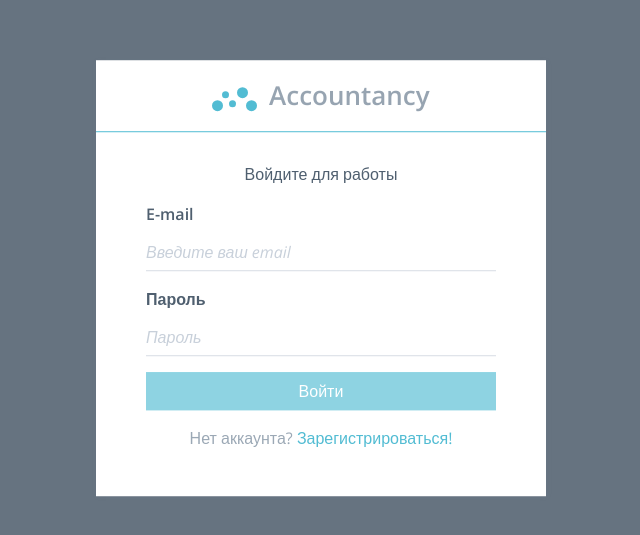
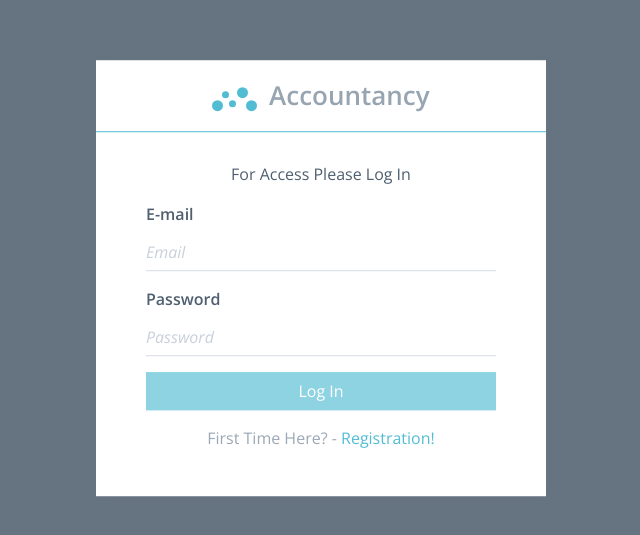
Before and after one commit to byshako/Home-Accountancy, an Angular app: page /login in a window 1280 px wide. Shown: the part 117-652 px from the top of the page, without its empty margins (319-959 px from the left). Built offline with nearby package versions, Linux system fonts and the light colour scheme.

Commit message:
Login Form alert Messages

```diff
--- a/db.json
+++ b/db.json
@@ -2,7 +2,7 @@
   "users": [
     {
       "id": 1,
-      "email": "wfm@mail.ru",
+      "email": "test@test.com",
       "password": "12345678",
       "name": "Администратор"
     }
--- a/src/app/app.module.ts
+++ b/src/app/app.module.ts
@@ -8,6 +8,7 @@ import { AuthModule } from './auth/auth.module';
 import { AppRoutingModule } from './app-routing.module';
 import { AuthRoutingModule } from './auth/auth-routing.module';
 import { SharedModule } from './shared/shared.module';
+import {UsersService} from "./shared/services/users.service";
 
 @NgModule({
   declarations: [
@@ -22,7 +23,7 @@ import { SharedModule } from './shared/shared.module';
     AuthRoutingModule,
     SharedModule
   ],
-  providers: [],
+  providers: [UsersService],
   bootstrap: [AppComponent]
 })
 export class AppModule { }
--- a/src/app/auth/login/login.component.html
+++ b/src/app/auth/login/login.component.html
@@ -1,4 +1,4 @@
-<p class="text-xs-center">Войдите для работы</p>
+<p class="text-xs-center">For Access Please Log In</p>
 <form [formGroup]="form" (ngSubmit)="onSubmit()">
     <div
             class="form-group"
@@ -9,14 +9,14 @@
                 type="text"
                 class="form-control underlined"
                 id="email"
-                placeholder="Введите ваш email"
+                placeholder="Email"
                 formControlName="email"
         >
         <span
                 class="form-help-text"
                 *ngIf="form.get('email').invalid && form.get('email').touched"
         >
-            <span *ngIf="form.get('email')['errors']['required']">Email must be entered, </span>
+            <span *ngIf="form.get('email')['errors']['required']">Email Required, </span>
             <span *ngIf="form.get('email')['errors']['email']">Email is not Correct</span>
         </span>
     </div>
@@ -24,31 +24,32 @@
             class="form-group"
             [ngClass]="{'has-error': form.get('password').invalid && form.get('password').touched}"
     >
-        <label for="password">Пароль</label>
+        <label for="password">Password</label>
         <input
                 type="password"
                 class="form-control underlined"
                 id="password"
-                placeholder="Пароль"
+                placeholder="Password"
                 formControlName="password"
         >
         <span
                 class="form-help-text"
                 *ngIf="form.get('password').invalid && form.get('password').touched"
         >
-            <span *ngIf="form.get('password')['errors']['required']">Email must be entered, </span>
+            <span *ngIf="form.get('password')['errors']['required']">Password Required, </span>
             <span *ngIf="form.get('password')['errors']['minlength']">
-                Password must be more than {{ form.get('password')['errors']['minlength']['requiredLength'] }} Symbols,
+                Password must be minimum {{ form.get('password')['errors']['minlength']['requiredLength'] }} symbols,
                 You Entered {{ form.get('password')['errors']['minlength']['actualLength'] }} symbols
             </span>
         </span>
     </div>
+    <div class="alert alert-{{message.type}}" *ngIf="message.text">{{ message.text }}</div>
     <div class="form-group">
-        <button type="submit" class="btn btn-block btn-primary" [disabled]="form.invalid">Войти</button>
+        <button type="submit" class="btn btn-block btn-primary" [disabled]="form.invalid">Log In</button>
     </div>
     <div class="form-group">
         <p class="text-muted text-xs-center">
-            Нет аккаунта? <a href="#">Зарегистрироваться!</a>
+            First Time Here? - <a href="#">Registration!</a>
         </p>
     </div>
 </form>
--- a/src/app/auth/login/login.component.ts
+++ b/src/app/auth/login/login.component.ts
@@ -1,5 +1,8 @@
-import { Component, OnInit } from '@angular/core';
+import {Component, OnInit} from '@angular/core';
 import {FormControl, FormGroup, Validators} from '@angular/forms';
+import {UsersService} from "../../shared/services/users.service";
+import {User} from "../../shared/models/user.model";
+import {Message} from "../../shared/models/message.model";
 
 @Component({
     selector: 'hb-login',
@@ -9,18 +12,40 @@ import {FormControl, FormGroup, Validators} from '@angular/forms';
 export class LoginComponent implements OnInit {
 
     form: FormGroup;
+    message: Message;
 
-  constructor() { }
+    constructor(private usersService: UsersService) {
+    }
 
     ngOnInit() {
+        this.message = new Message('danger', '');
         this.form = new FormGroup({
-      'email': new  FormControl(null, [Validators.required, Validators.email]),
+            'email': new FormControl(null, [Validators.required, Validators.email]),
             'password': new FormControl(null, [Validators.required, Validators.minLength(6)])
         });
     }
 
-  onSubmit(){
-    console.log(this.form);
+    private showMessage(text: string, type: string = 'danger') {
+        this.message = new Message(type, text);
+        window.setTimeout(() => {
+            this.message.text = '';
+        }, 5000);
+    }
+
+    onSubmit() {
+        const formData = this.form.value;
+        this.usersService.getUserByEmail(formData.email)
+            .subscribe((user: User) => {
+                if (user) {
+                    if (user.password === formData.password) {
+                        //logic
+                    } else {
+                        this.showMessage('Incorect Password');
+                    }
+                } else {
+                    this.showMessage('Wrong User');
+                }
+            });
     }
 
 }
--- /dev/null
+++ b/src/app/shared/models/message.model.ts
@@ -0,0 +1,6 @@
+export class Message {
+    constructor(
+        public type: string,
+        public text: string,
+    ){}
+}
--- /dev/null
+++ b/src/app/shared/services/users.service.ts
@@ -0,0 +1,16 @@
+import { Http, Response } from '@angular/http';
+import { Injectable } from '@angular/core';
+import { Observable } from 'rxjs/Observable';
+import { User } from '../models/user.model';
+
+@Injectable()
+
+export class UsersService {
+    constructor(private http: Http) {}
+
+    getUserByEmail(email: string): Observable<User> {
+        return this.http.get(`http://localhost:3000/users?email=${email}`)
+            .map((response: Response) => response.json())
+            .map((user: User[]) => user[0] ? user[0] : undefined);
+    }
+}
--- a/src/app/shared/shared.module.ts
+++ b/src/app/shared/shared.module.ts
@@ -1,5 +1,5 @@
 import { NgModule } from '@angular/core';
-import {FormsModule, ReactiveFormsModule} from '@angular/forms';
+import { FormsModule, ReactiveFormsModule } from '@angular/forms';
 
 @NgModule({
     imports: [ReactiveFormsModule, FormsModule],
--- a/src/main.ts
+++ b/src/main.ts
@@ -1,5 +1,6 @@
 import { enableProdMode } from '@angular/core';
 import { platformBrowserDynamic } from '@angular/platform-browser-dynamic';
+import 'rxjs/Rx';
 
 import { AppModule } from './app/app.module';
 import { environment } from './environments/environment';
```
Also changed, not shown: src/app/shared/models/user.model.ts (added, +9 -0 lines). Lines whose indentation alone changed are shown as unchanged.
